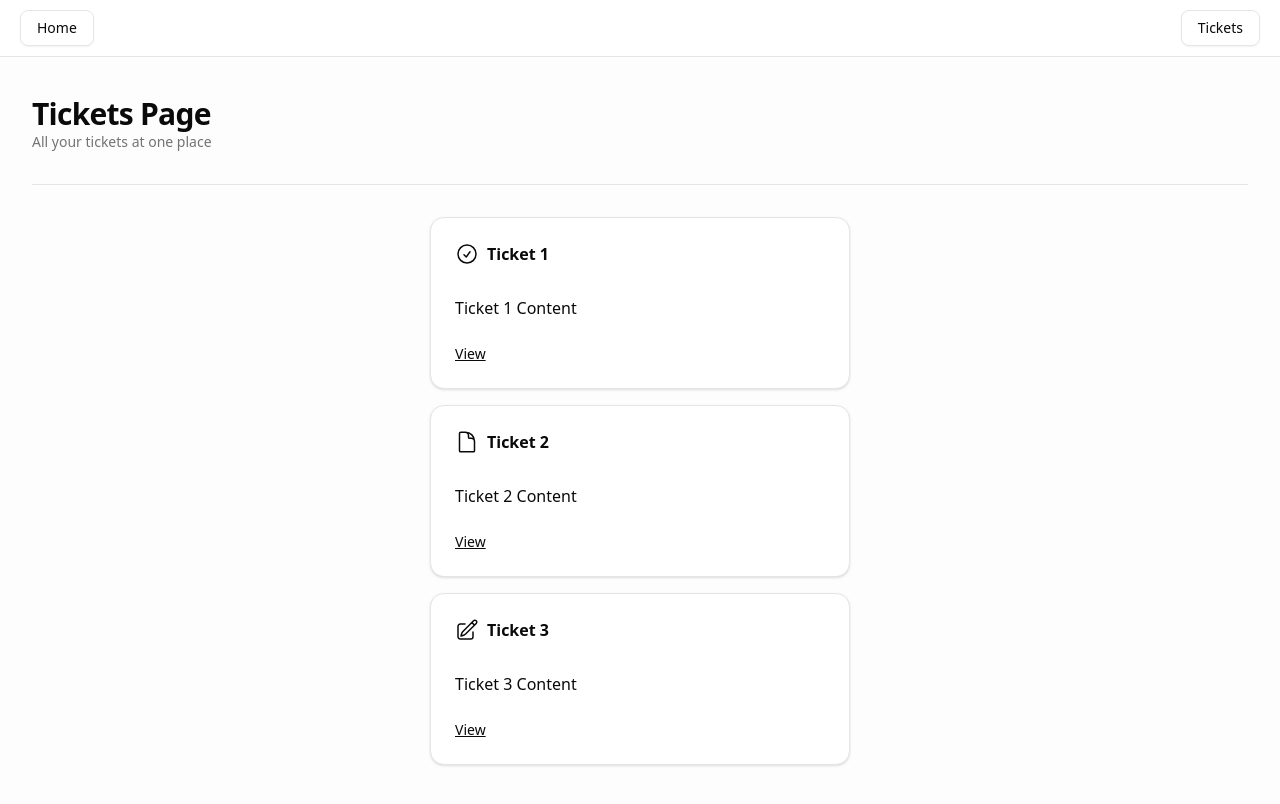
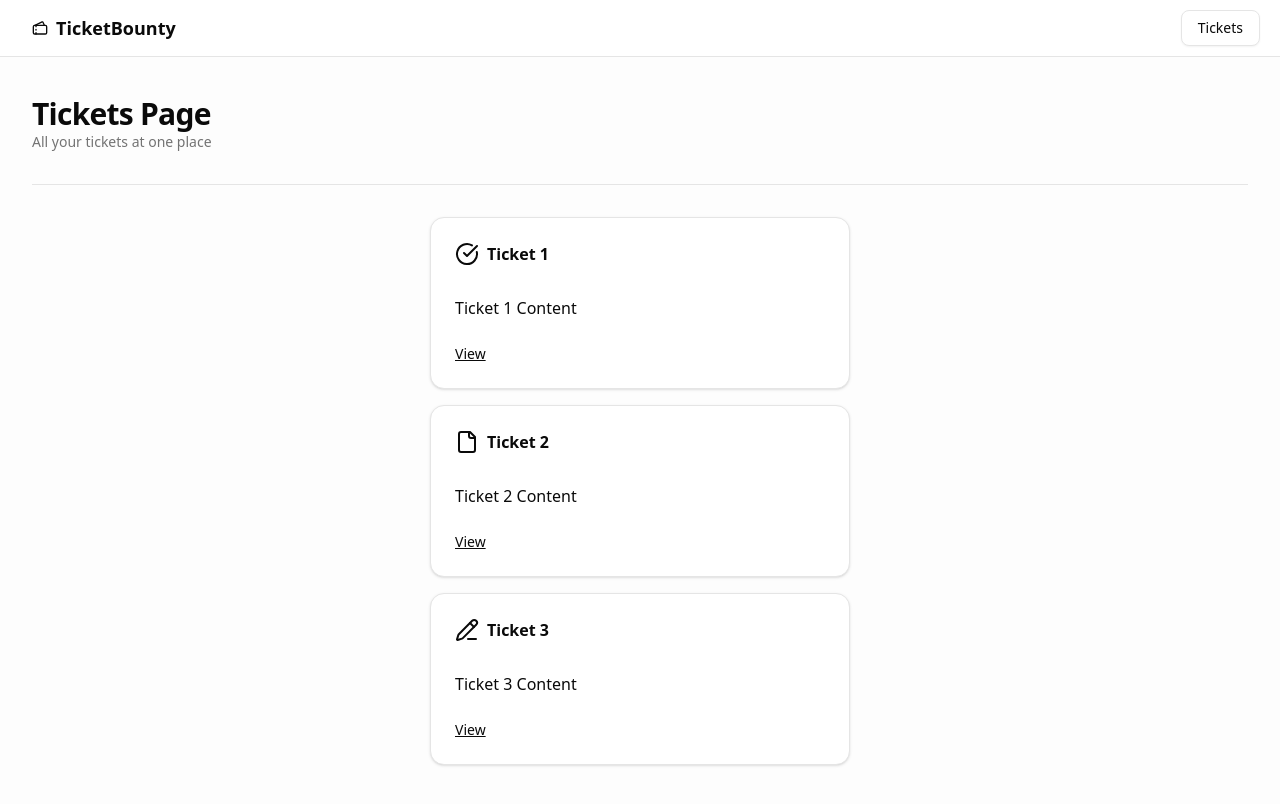
Before and after one commit to thumbsupsputter/the-road-to-next-app, a Next.js app: page /tickets in a window 1280 px wide. Shown: the top 804 px of the page. Built offline with nearby package versions, Linux system fonts and the light colour scheme; what tailwindcss-animated would draw is missing.

Commit message:
2024-11-lucide-icons

```diff
--- a/src/app/layout.tsx
+++ b/src/app/layout.tsx
@@ -1,4 +1,5 @@
 import "./globals.css";
+import { LucideTickets } from "lucide-react";
 import type { Metadata } from "next";
 import { Geist, Geist_Mono } from "next/font/google";
 import Link from "next/link";
@@ -32,8 +33,13 @@
       >
         <nav className="supports-backdrop-blur:bg-background/60 fixed left-0 right-0 top-0 z-20 border-b bg-background/95 backdrop-blur w-full flex py-2.5 px-5 justify-between">
           <div>
-            <Button asChild variant="outline">
-              <Link href={homePath}>Home</Link>
+            <Button asChild variant="ghost">
+              <Link href={homePath}>
+                <LucideTickets />
+                <h1 className="text-lg font-semibold">
+                  TicketBounty
+                </h1>
+              </Link>
             </Button>
           </div>
           <div>
--- a/src/app/page.tsx
+++ b/src/app/page.tsx
@@ -5,9 +5,7 @@
   return (
     <div className="flex-1 flex flex-col gap-y-8">
       <div className="">
-        <h1 className="text-3xl font-bold tracking-tight">
-          Home Page
-        </h1>
+        <h1 className="text-3xl font-bold tracking-tight">Home</h1>
 
         <p className="text-sm text-muted-foreground">
           Your home place to start
--- a/src/app/tickets/page.tsx
+++ b/src/app/tickets/page.tsx
@@ -1,4 +1,9 @@
 import clsx from "clsx";
+import {
+  LucideCircleCheckBig,
+  LucideFile,
+  LucidePencilLine,
+} from "lucide-react";
 import Link from "next/link";
 import {
   Card,
@@ -13,67 +18,10 @@
 import { initialTickets } from "@/data";
 import { ticketPath } from "@/paths";
 
-const CheckIcon = () => {
-  return (
-    <svg
-      xmlns="http://www.w3.org/2000/svg"
-      fill="none"
-      viewBox="0 0 24 24"
-      strokeWidth={1.5}
-      stroke="currentColor"
-      className="size-6"
-    >
-      <path
-        strokeLinecap="round"
-        strokeLinejoin="round"
-        d="M9 12.75 11.25 15 15 9.75M21 12a9 9 0 1 1-18 0 9 9 0 0 1 18 0Z"
-      />
-    </svg>
-  );
-};
-
-const PencilIcon = () => {
-  return (
-    <svg
-      xmlns="http://www.w3.org/2000/svg"
-      fill="none"
-      viewBox="0 0 24 24"
-      strokeWidth={1.5}
-      stroke="currentColor"
-      className="size-6"
-    >
-      <path
-        strokeLinecap="round"
-        strokeLinejoin="round"
-        d="m16.862 4.487 1.687-1.688a1.875 1.875 0 1 1 2.652 2.652L10.582 16.07a4.5 4.5 0 0 1-1.897 1.13L6 18l.8-2.685a4.5 4.5 0 0 1 1.13-1.897l8.932-8.931Zm0 0L19.5 7.125M18 14v4.75A2.25 2.25 0 0 1 15.75 21H5.25A2.25 2.25 0 0 1 3 18.75V8.25A2.25 2.25 0 0 1 5.25 6H10"
-      />
-    </svg>
-  );
-};
-
-const DocumentIcon = () => {
-  return (
-    <svg
-      xmlns="http://www.w3.org/2000/svg"
-      fill="none"
-      viewBox="0 0 24 24"
-      strokeWidth={1.5}
-      stroke="currentColor"
-      className="size-6"
-    >
-      <path
-        strokeLinecap="round"
-        strokeLinejoin="round"
-        d="M19.5 14.25v-2.625a3.375 3.375 0 0 0-3.375-3.375h-1.5A1.125 1.125 0 0 1 13.5 7.125v-1.5a3.375 3.375 0 0 0-3.375-3.375H8.25m2.25 0H5.625c-.621 0-1.125.504-1.125 1.125v17.25c0 .621.504 1.125 1.125 1.125h12.75c.621 0 1.125-.504 1.125-1.125V11.25a9 9 0 0 0-9-9Z"
-      />
-    </svg>
-  );
-};
-
 const TICKET_ICONS = {
-  OPEN: <DocumentIcon />,
-  DONE: <CheckIcon />,
-  IN_PROGRESS: <PencilIcon />,
+  OPEN: <LucideFile />,
+  DONE: <LucideCircleCheckBig />,
+  IN_PROGRESS: <LucidePencilLine />,
 };
 
 const TicketsPage = () => {
```
